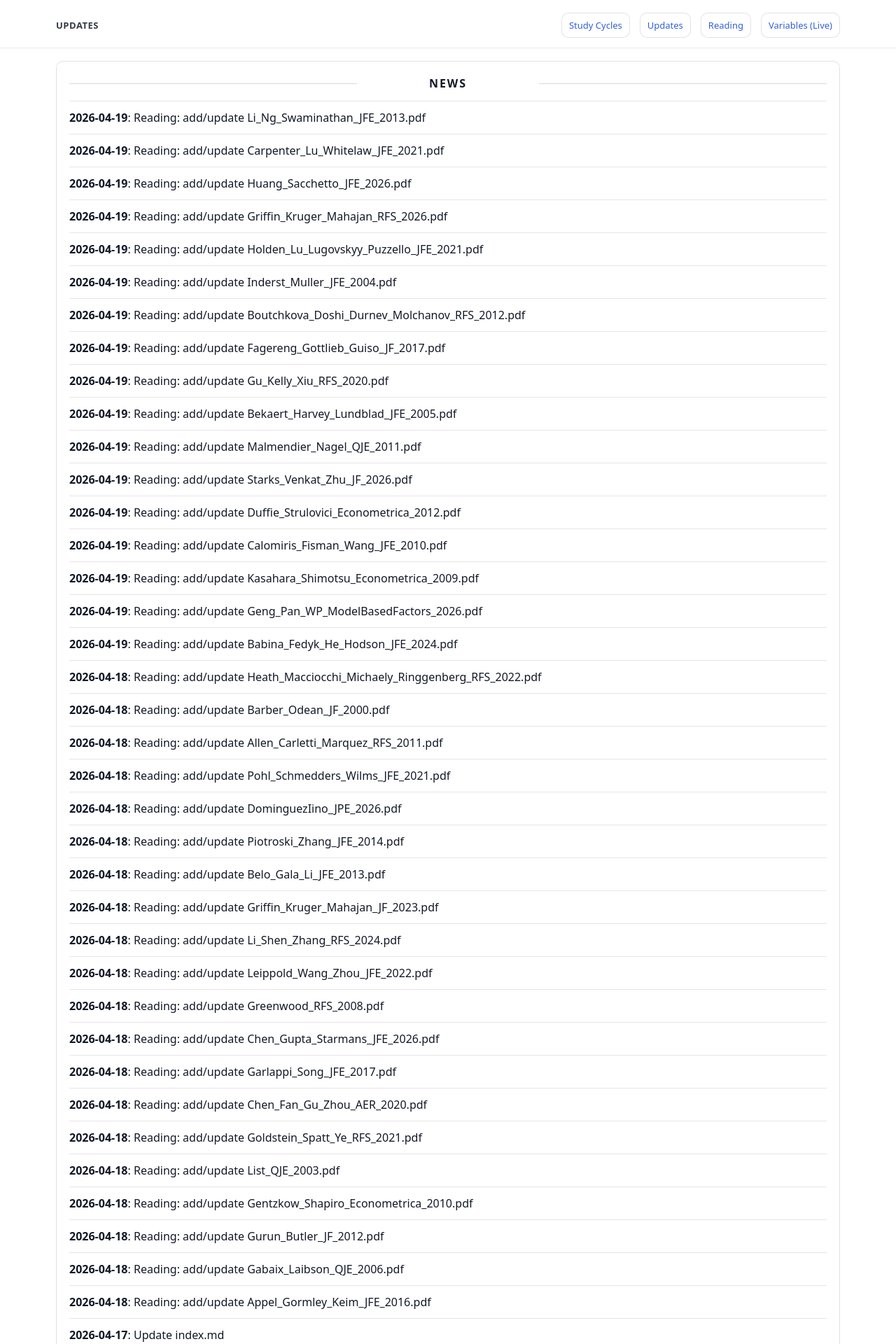
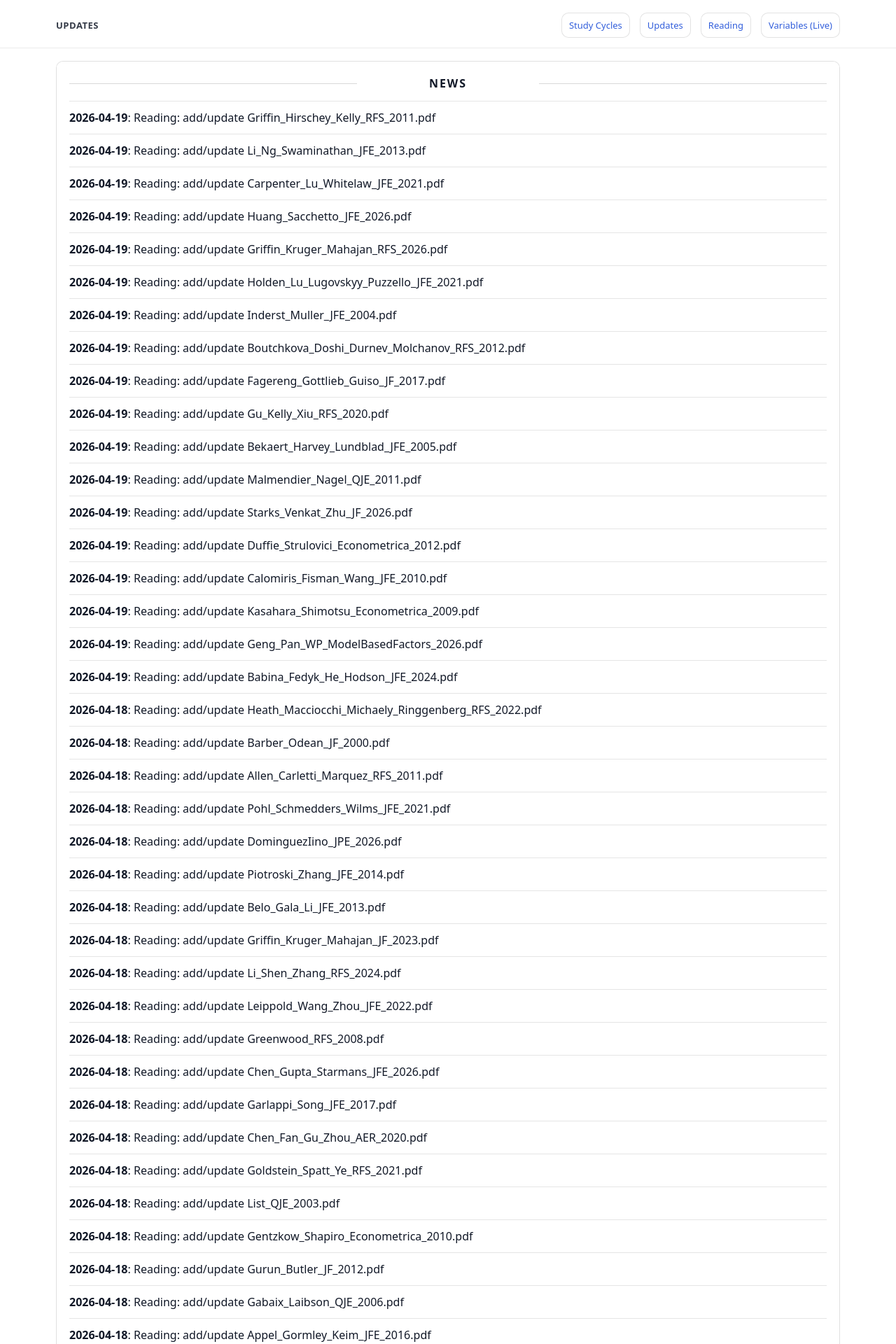
Before and after one commit to yaxinzn/study-archive, a Jekyll site: the page built from updates/index.md, in a window 1280 px wide. Shown: the top 1920 px of the page at 70% size. Built offline with Jekyll 4.4.1, drawn with Linux system fonts in a browser that asks for light colours; some of the changed text lies outside the part shown.

Commit message:
chore: update NEWS feed

```diff
--- a/_data/news.yml
+++ b/_data/news.yml
@@ -1,4 +1,7 @@
 # Auto-generated update history (sorted newest -> oldest). Do not edit manually.
+- ts: "1776598821"
+  date: "2026-04-19"
+  title: "Reading: add/update Griffin_Hirschey_Kelly_RFS_2011.pdf"
 - ts: "1776598026"
   date: "2026-04-19"
   title: "Reading: add/update Li_Ng_Swaminathan_JFE_2013.pdf"
```
